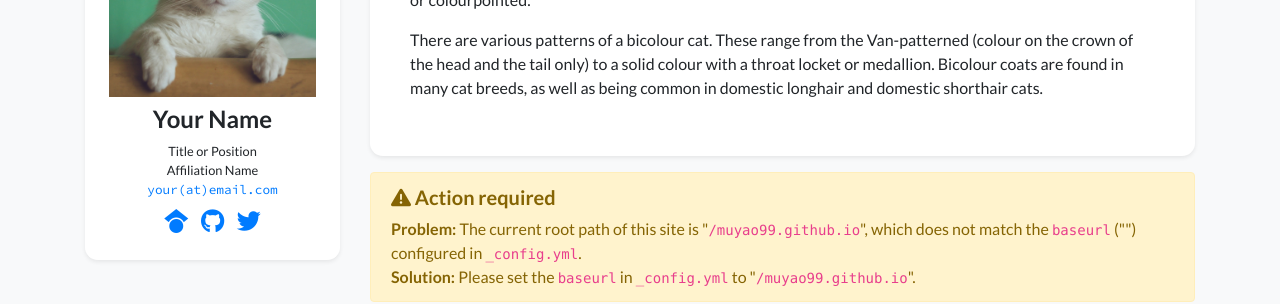
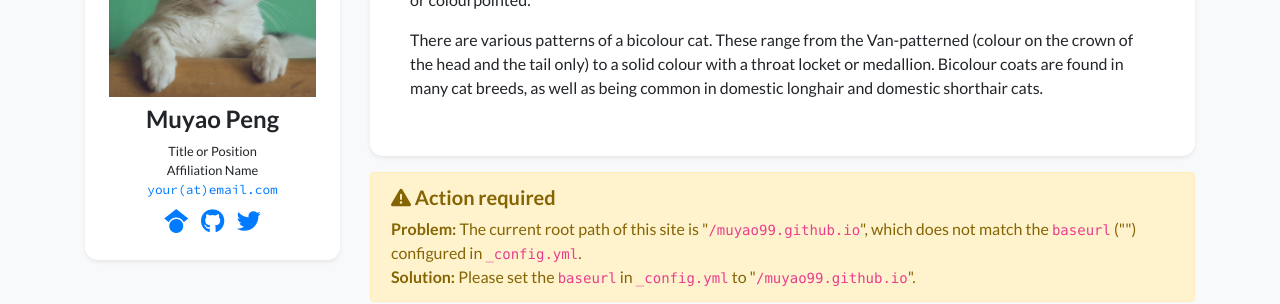
Before and after one commit to muyao99/muyao99.github.io, a Jekyll site: the page built from index.html, in a window 1280 px wide. Shown: the part 214-518 px from the top of the page. Built offline with Jekyll 4.4.1, drawn with Linux system fonts in a browser that asks for light colours; nearby versions of some CDN libraries; a style sheet for code colours, icons or effects is not loaded.

Commit message:
Update primary_name in profile.yml

```diff
--- a/_data/profile.yml
+++ b/_data/profile.yml
@@ -1,4 +1,4 @@
-primary_name: "Your Name"
+primary_name: "Muyao Peng"
 secondary_name: ""
 navbar_name: "Your Name"
 
```
